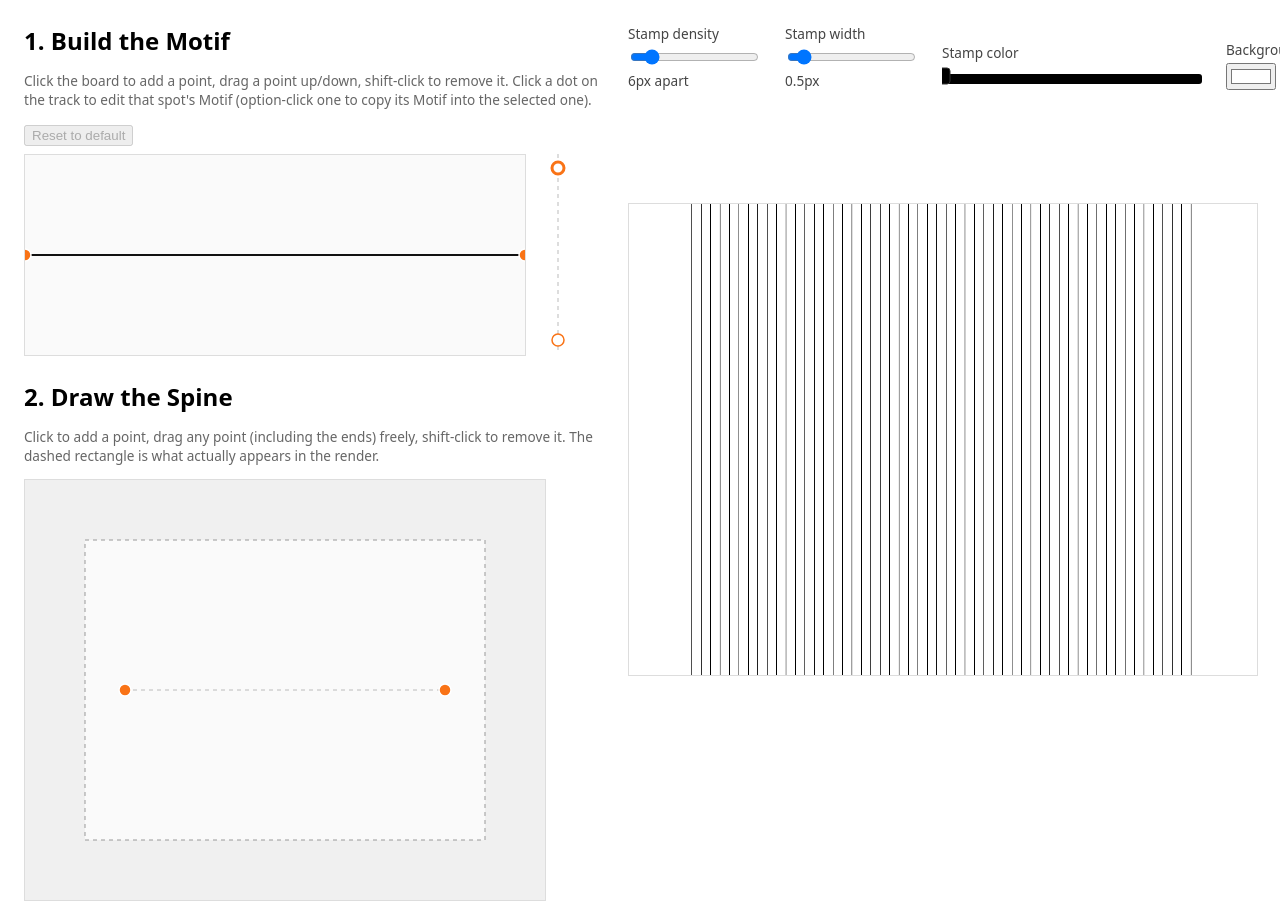
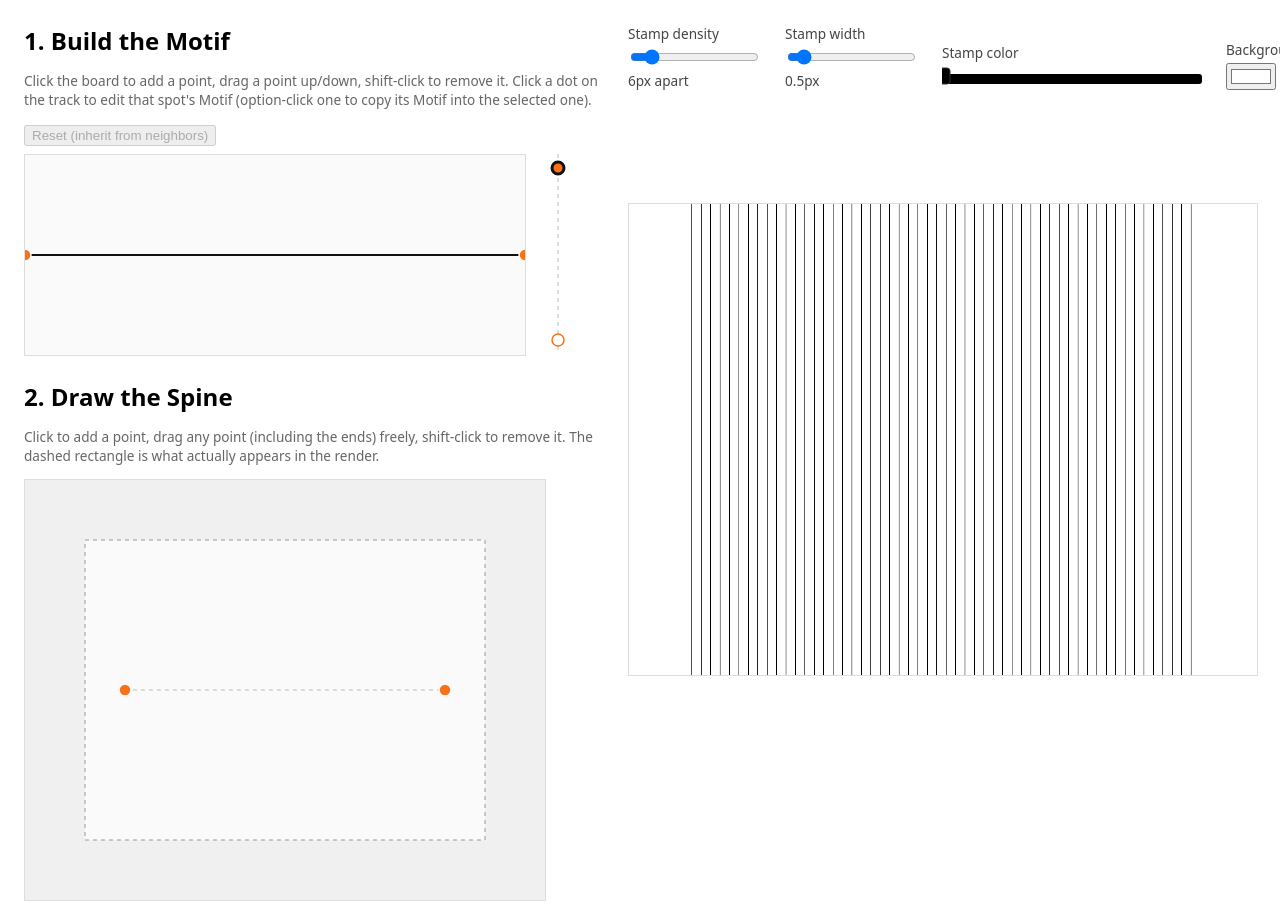
Before and after one commit to silberGuy/tilted-line-drawing, a Vue app: page / in a window 1280 px wide. Shown: the top 906 px of the page. Built offline with nearby package versions, Linux system fonts and the light colour scheme.

Commit message:
interpulation between nodes in motif editing

```diff
--- a/src/App.vue
+++ b/src/App.vue
@@ -5,6 +5,7 @@ import SpineEditor from './components/SpineEditor.vue'
 import RenderCanvas from './components/RenderCanvas.vue'
 import GradientEditor from './components/GradientEditor.vue'
 import { useStamps } from './composables/useStamps'
+import { smoothstep, type EasingFunction } from './composables/useBlend'
 import { MOTIF_BOARD_WIDTH, MOTIF_BASELINE_Y } from './composables/useMotif'
 import { DEFAULT_STAMP_SPACING } from './composables/useSpine'
 
@@ -12,6 +13,9 @@ const motifEditorRef = ref<InstanceType<typeof MotifEditor> | null>(null)
 const spineEditorRef = ref<InstanceType<typeof SpineEditor> | null>(null)
 const gradientEditorRef = ref<InstanceType<typeof GradientEditor> | null>(null)
 const renderCanvasRef = ref<InstanceType<typeof RenderCanvas> | null>(null)
+
+// Shapes how a Stamp morphs between two own Motifs; also used for inherited Motifs.
+const ease: EasingFunction = smoothstep
 
 const stampSpacing = ref(DEFAULT_STAMP_SPACING)
 const stampWidth = ref(0.5)
@@ -21,10 +25,8 @@ const { stamps } = useStamps(
   () => spineEditorRef.value?.stampSamples ?? [],
   () => ({ x: MOTIF_BOARD_WIDTH / 2, y: MOTIF_BASELINE_Y }),
   (t) => gradientEditorRef.value?.colorAt(t) ?? '#000000',
-  () => ({
-    anchorFractions: spineSlots.value.map((slot) => slot.position),
-    motifs: motifEditorRef.value?.motifs ?? [],
-  }),
+  () => motifEditorRef.value?.blendStops ?? { fractions: [], tables: [] },
+  () => ease,
 )
 
 const spineSlots = computed(() => {
@@ -41,7 +43,7 @@ const spineSlots = computed(() => {
 <template>
   <main class="app">
     <div class="motif-area">
-      <MotifEditor ref="motifEditorRef" :slots="spineSlots" />
+      <MotifEditor ref="motifEditorRef" :slots="spineSlots" :ease="ease" />
     </div>
     <div class="spine-area">
       <SpineEditor ref="spineEditorRef" :stamp-spacing="stampSpacing" />
--- a/src/components/MotifEditor.vue
+++ b/src/components/MotifEditor.vue
@@ -1,26 +1,36 @@
 <script setup lang="ts">
 import { computed } from 'vue'
+import type { TrackSlot } from '../types/domain'
+import { smoothstep, type EasingFunction } from '../composables/useBlend'
 import { useMotif, MOTIF_BOARD_WIDTH, MOTIF_BOARD_HEIGHT, MOTIF_BASELINE_Y } from '../composables/useMotif'
 import AnchorPoint from './AnchorPoint.vue'
-import MotifTrack, { type TrackSlot } from './MotifTrack.vue'
+import MotifTrack from './MotifTrack.vue'
 
-const props = defineProps<{
-  slots: TrackSlot[]
-}>()
+const props = withDefaults(
+  defineProps<{
+    slots: TrackSlot[]
+    ease?: EasingFunction
+  }>(),
+  { ease: smoothstep },
+)
 
 const {
   anchors,
   pathD,
-  motifs,
+  blendStops,
   selectedId,
   hasOwnMotif,
+  canReset,
   addAnchor,
   moveAnchor,
   removeAnchor,
   select,
   copyFrom,
-  resetToDefault,
-} = useMotif(() => props.slots.map((slot) => slot.id))
+  resetToInherited,
+} = useMotif(
+  () => props.slots,
+  () => props.ease,
+)
 
 const ownIds = computed(() => props.slots.filter((slot) => hasOwnMotif(slot.id)).map((slot) => slot.id))
 
@@ -30,7 +40,7 @@ function onBackgroundClick(event: MouseEvent) {
   addAnchor(event.clientX - rect.left, event.clientY - rect.top)
 }
 
-defineExpose({ motifs })
+defineExpose({ blendStops })
 </script>
 
 <template>
@@ -40,8 +50,8 @@ defineExpose({ motifs })
       Click the board to add a point, drag a point up/down, shift-click to remove it. Click a dot on the
       track to edit that spot's Motif (option-click one to copy its Motif into the selected one).
     </p>
-    <button type="button" :disabled="selectedId === undefined || !hasOwnMotif(selectedId)" @click="resetToDefault">
-      Reset to default
+    <button type="button" :disabled="selectedId === undefined || !canReset(selectedId)" @click="resetToInherited">
+      Reset (inherit from neighbors)
     </button>
     <div class="editor-row">
     <svg
--- /dev/null
+++ b/src/composables/motifBoard.ts
@@ -0,0 +1,7 @@
+import { SPINE_CANVAS_WIDTH, SPINE_CANVAS_HEIGHT } from './useSpine'
+
+// Per the 1:1 scale rule (a Stamp is exactly as long as the Motif's baseline), the
+// board is sized so the Motif's length matches the rendered area's diagonal.
+export const MOTIF_BOARD_WIDTH = Math.hypot(SPINE_CANVAS_WIDTH, SPINE_CANVAS_HEIGHT)
+export const MOTIF_BOARD_HEIGHT = 200
+export const MOTIF_BASELINE_Y = MOTIF_BOARD_HEIGHT / 2
--- a/src/composables/useBlend.ts
+++ b/src/composables/useBlend.ts
@@ -1,6 +1,6 @@
 import type { AnchorPoint } from '../types/domain'
 import { sampleSpline } from './useSpline'
-import { MOTIF_BOARD_WIDTH } from './useMotif'
+import { MOTIF_BOARD_WIDTH } from './motifBoard'
 
 /** Every Motif is resampled at this many uniform steps across its baseline (about 2px each). */
 export const MOTIF_SAMPLE_COUNT = 250
@@ -24,6 +24,13 @@ export function sampleMotifHeights(anchors: AnchorPoint[]): number[] {
     heights.push(a.y + (b.y - a.y) * f)
   }
   return heights
+}
+
+/** Height of a resampled Motif at board-local x, interpolating between its uniform samples. */
+export function heightAtX(heights: number[], x: number): number {
+  const position = Math.min(Math.max((x / MOTIF_BOARD_WIDTH) * MOTIF_SAMPLE_COUNT, 0), MOTIF_SAMPLE_COUNT)
+  const k = Math.min(Math.floor(position), MOTIF_SAMPLE_COUNT - 1)
+  return heights[k] + (heights[k + 1] - heights[k]) * (position - k)
 }
 
 /** Weighted average of two height tables: weight 0 is all `from`, weight 1 is all `to`. */
--- a/src/composables/useMotif.ts
+++ b/src/composables/useMotif.ts
@@ -1,13 +1,10 @@
 import { computed, reactive, ref, watch } from 'vue'
-import type { AnchorPoint } from '../types/domain'
+import type { AnchorPoint, TrackSlot } from '../types/domain'
 import { sampleSpline, toPathD } from './useSpline'
-import { SPINE_CANVAS_WIDTH, SPINE_CANVAS_HEIGHT } from './useSpine'
+import { MOTIF_BOARD_WIDTH, MOTIF_BOARD_HEIGHT, MOTIF_BASELINE_Y } from './motifBoard'
+import { heightAtX, heightsAt, sampleMotifHeights, smoothstep, type EasingFunction } from './useBlend'
 
-// Per the 1:1 scale rule (a Stamp is exactly as long as the Motif's baseline), the
-// board is sized so the Motif's length matches the rendered area's diagonal.
-export const MOTIF_BOARD_WIDTH = Math.hypot(SPINE_CANVAS_WIDTH, SPINE_CANVAS_HEIGHT)
-export const MOTIF_BOARD_HEIGHT = 200
-export const MOTIF_BASELINE_Y = MOTIF_BOARD_HEIGHT / 2
+export { MOTIF_BOARD_WIDTH, MOTIF_BOARD_HEIGHT, MOTIF_BASELINE_Y }
 
 let nextId = 1
 
@@ -20,56 +17,118 @@ function clone(anchors: AnchorPoint[]): AnchorPoint[] {
   return anchors.map((a) => ({ ...a }))
 }
 
+interface Stop {
+  fraction: number
+  anchors: AnchorPoint[]
+}
+
 /**
- * The Default Motif belongs to the Spine's first anchor; every other Spine anchor follows
- * it until it gets a Motif of its own (on first edit, or by copying another anchor's).
- * The selected Spine anchor is the one whose Motif the editor shows and edits.
+ * A Spine anchor either has an own Motif (the top anchor always does; the others once they've
+ * been edited or copied into) or inherits one: the blend of the nearest own Motifs before and
+ * after it, or the top Motif's copy when none comes after. The selected Spine anchor is the one
+ * whose Motif the editor shows and edits.
  */
-export function useMotif(spineAnchorIds: () => number[]) {
-  const defaultAnchors = reactive<AnchorPoint[]>([
+export function useMotif(
+  spineSlots: () => TrackSlot[],
+  ease: () => EasingFunction = () => smoothstep,
+) {
+  const topAnchors = reactive<AnchorPoint[]>([
     { id: nextId++, x: 0, y: MOTIF_BASELINE_Y, isEdge: true },
     { id: nextId++, x: MOTIF_BOARD_WIDTH, y: MOTIF_BASELINE_Y, isEdge: true },
   ])
   const ownAnchors = reactive(new Map<number, AnchorPoint[]>())
   const requestedId = ref<number | null>(null)
 
-  const topId = computed(() => spineAnchorIds()[0])
+  const slotIds = computed(() => spineSlots().map((slot) => slot.id))
+  const topId = computed(() => slotIds.value[0])
   // Falls back to the top anchor when nothing is picked yet or the picked anchor was deleted.
   const selectedId = computed(() => {
-    const ids = spineAnchorIds()
+    const ids = slotIds.value
     const requested = requestedId.value
     return requested !== null && ids.includes(requested) ? requested : ids[0]
   })
   const isTopSelected = computed(() => selectedId.value === topId.value)
 
-  watch(
-    () => spineAnchorIds(),
-    (ids) => {
-      for (const id of [...ownAnchors.keys()]) {
-        if (!ids.includes(id)) ownAnchors.delete(id)
+  watch(slotIds, (ids) => {
+    for (const id of [...ownAnchors.keys()]) {
+      if (!ids.includes(id)) ownAnchors.delete(id)
+    }
+  })
+
+  /** The own Motifs along the Spine. Past the last one, Stamps blend toward the top Motif,
+   *  finishing at the end of the Spine - so a closing stop is added when needed. */
+  const stops = computed<Stop[]>(() => {
+    const slots = spineSlots()
+    if (slots.length === 0) return []
+    const result: Stop[] = []
+    slots.forEach((slot, i) => {
+      const own = i === 0 ? topAnchors : ownAnchors.get(slot.id)
+      if (own) result.push({ fraction: slot.position, anchors: own })
+    })
+    if (result[result.length - 1].fraction < 1) result.push({ fraction: 1, anchors: topAnchors })
+    return result
+  })
+
+  /** What the render blends Stamps between: each stop's position and resampled height table. */
+  const blendStops = computed(() => {
+    const cache = new Map<AnchorPoint[], number[]>()
+    const tables = stops.value.map((stop) => {
+      let table = cache.get(stop.anchors)
+      if (!table) {
+        table = sampleMotifHeights(stop.anchors)
+        cache.set(stop.anchors, table)
       }
-    },
-  )
+      return table
+    })
+    return { fractions: stops.value.map((stop) => stop.fraction), tables }
+  })
+
+  /** An inherited Motif as editable anchors: one at every x where either surrounding own Motif
+   *  has one, at the height of the blend there. Ids are negative so they can't clash with
+   *  anchors the user adds, and stay the same when the blend becomes an own Motif. */
+  function inheritedAnchors(id: number): AnchorPoint[] {
+    const slot = spineSlots().find((s) => s.id === id)
+    const { fractions, tables } = blendStops.value
+    if (!slot || tables.length < 2) return topAnchors
+
+    let i = 0
+    while (i < tables.length - 2 && fractions[i + 1] < slot.position) i++
+    const blended = heightsAt(slot.position, fractions, tables, ease())
+    const xs = [...stops.value[i].anchors, ...stops.value[i + 1].anchors]
+      .map((a) => a.x)
+      .sort((a, b) => a - b)
+      .filter((x, k, all) => k === 0 || x - all[k - 1] > 1e-6)
+    return xs.map((x, k) => ({
+      id: -(k + 1),
+      x,
+      y: heightAtX(blended, x),
+      isEdge: x <= 0 || x >= MOTIF_BOARD_WIDTH,
+    }))
+  }
 
   function motifOf(id: number | undefined): AnchorPoint[] {
-    return (id !== undefined && id !== topId.value && ownAnchors.get(id)) || defaultAnchors
+    if (id === undefined || id === topId.value) return topAnchors
+    return ownAnchors.get(id) ?? inheritedAnchors(id)
   }
 
   function hasOwnMotif(id: number): boolean {
+    return id === topId.value || ownAnchors.has(id)
+  }
+
+  /** Only anchors with an Motif they earned by editing can go back to inheriting. */
+  function canReset(id: number): boolean {
     return id !== topId.value && ownAnchors.has(id)
   }
 
   const anchors = computed(() => motifOf(selectedId.value))
   const pathD = computed(() => toPathOf(anchors.value))
-  /** Every Spine anchor's Motif, in Spine order - what the render blends Stamps from. */
-  const motifs = computed(() => spineAnchorIds().map((id) => motifOf(id)))
 
-  /** The list edits go to: the Default Motif for the top anchor, otherwise the selected
-   *  anchor's own Motif, created as a copy of the Default Motif on first edit. */
+  /** The list edits go to: the top Motif for the top anchor, otherwise the selected anchor's
+   *  own Motif, created from its inherited Motif on first edit. */
   function writableAnchors(): AnchorPoint[] {
     const id = selectedId.value
-    if (isTopSelected.value || id === undefined) return defaultAnchors
-    if (!ownAnchors.has(id)) ownAnchors.set(id, clone(defaultAnchors))
+    if (isTopSelected.value || id === undefined) return topAnchors
+    if (!ownAnchors.has(id)) ownAnchors.set(id, clone(inheritedAnchors(id)))
     return ownAnchors.get(id)!
   }
 
@@ -96,32 +155,34 @@ export function useMotif(spineAnchorIds: () => number[]) {
     requestedId.value = id
   }
 
-  /** Copies another Spine anchor's Motif into the selected one, as an independent copy. */
+  /** Copies another Spine anchor's Motif into the selected one, as an independent own Motif. */
   function copyFrom(sourceId: number) {
     const id = selectedId.value
     if (id === undefined || sourceId === id) return
     const copy = clone(motifOf(sourceId))
-    if (isTopSelected.value) defaultAnchors.splice(0, defaultAnchors.length, ...copy)
+    if (isTopSelected.value) topAnchors.splice(0, topAnchors.length, ...copy)
     else ownAnchors.set(id, copy)
   }
 
-  /** Drops the selected anchor's own Motif so it follows the Default Motif again. */
-  function resetToDefault() {
-    if (selectedId.value !== undefined) ownAnchors.delete(selectedId.value)
+  /** Drops the selected anchor's own Motif so it inherits from its neighbors again. */
+  function resetToInherited() {
+    const id = selectedId.value
+    if (id !== undefined && canReset(id)) ownAnchors.delete(id)
   }
 
   return {
     anchors,
     pathD,
-    motifs,
+    blendStops,
     selectedId,
     hasOwnMotif,
+    canReset,
     addAnchor,
     moveAnchor,
     removeAnchor,
     select,
     copyFrom,
-    resetToDefault,
+    resetToInherited,
   }
 }
 
--- a/src/composables/useStamps.ts
+++ b/src/composables/useStamps.ts
@@ -1,6 +1,6 @@
 import { computed } from 'vue'
-import type { AnchorPoint, SampledPoint } from '../types/domain'
-import { heightsAt, sampleMotifHeights, smoothstep, type EasingFunction } from './useBlend'
+import type { SampledPoint } from '../types/domain'
+import { heightsAt, smoothstep, type EasingFunction } from './useBlend'
 
 export interface Stamp {
   /** [a, b, c, d, e, f] mapping motif board-local coordinates to world coordinates - same layout as CanvasRenderingContext2D.setTransform. */
@@ -17,26 +17,21 @@ export interface Stamp {
  * y-axis (anchor bump height) is mapped onto the Spine's tangent. Each Stamp's color
  * comes from sampling the gradient at the Stamp's fractional position along the Spine.
  *
- * Each Stamp's Motif is blended from the two Spine anchors' Motifs it sits between, weighted
- * by its eased progress along the Spine between them.
+ * Each Stamp's Motif is blended from the two nearest own Motifs around it, weighted by its
+ * eased progress along the Spine between them.
  */
 export function useStamps(
   spineSamples: () => SampledPoint[],
   boardCenter: () => { x: number; y: number },
   colorAt: (t: number) => string,
-  blend: () => { anchorFractions: number[]; motifs: AnchorPoint[][] },
-  ease: EasingFunction = smoothstep,
+  blend: () => { fractions: number[]; tables: number[][] },
+  ease: () => EasingFunction = () => smoothstep,
 ) {
   const stamps = computed<Stamp[]>(() => {
     const { x: cx, y: cy } = boardCenter()
-    const { anchorFractions, motifs } = blend()
-    // Spine anchors that follow the Default Motif share one list, so resample each list once.
-    const tableByMotif = new Map<AnchorPoint[], number[]>()
-    const tables = motifs.map((motif) => {
-      if (!tableByMotif.has(motif)) tableByMotif.set(motif, sampleMotifHeights(motif))
-      return tableByMotif.get(motif)!
-    })
+    const { fractions, tables } = blend()
     if (tables.length === 0) return []
+    const easing = ease()
 
     return spineSamples().map((sample) => {
       const { normal, tangent } = sample
@@ -44,7 +39,7 @@ export function useStamps(
       const f = sample.y - cx * normal.y - cy * tangent.y
       return {
         matrix: [normal.x, normal.y, tangent.x, tangent.y, e, f],
-        heights: heightsAt(sample.t, anchorFractions, tables, ease),
+        heights: heightsAt(sample.t, fractions, tables, easing),
         color: colorAt(sample.t),
       }
     })
```
Also changed, not shown: src/components/MotifTrack.vue (+1 -7 lines), src/types/domain.ts (+8 -0 lines), 1 other file (tests, documents, lock files or other folders).
